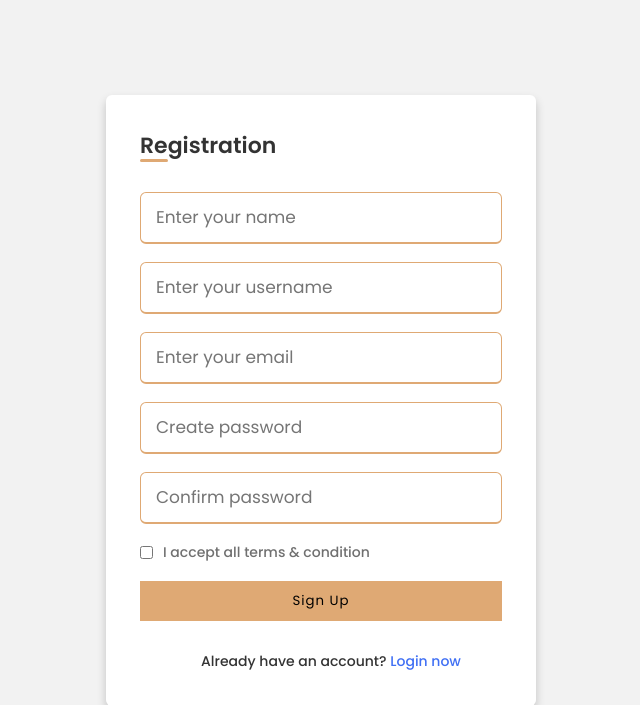
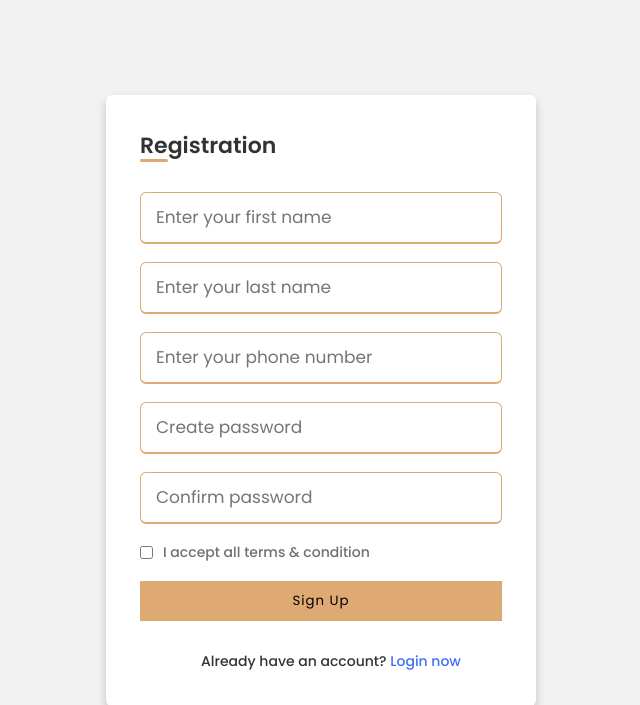
Before and after one commit to mukhammad-irmatov/booking_projectt, a Django app: page /user/signup/ in a window 1280 px wide. Shown: the top 705 px of the page, without its empty margins (319-959 px from the left). Run offline with Django 4.2, Linux system fonts and the light colour scheme.

Commit message:
remove email field

```diff
--- a/apps/users/forms.py
+++ b/apps/users/forms.py
@@ -9,7 +9,7 @@ class UserForm(UserCreationForm):
 
     class Meta:
         model = CustomUser
-        fields = ('first_name', 'last_name', 'email', 'phone', 'password1', 'password2')
+        fields = ('first_name', 'last_name', 'phone', 'password1', 'password2')
 
     def save(self, commit=True):
         user = super().save(commit)
--- a/apps/users/models.py
+++ b/apps/users/models.py
@@ -44,7 +44,6 @@ phone_regex = RegexValidator(
 
 class CustomUser(AbstractUser):
     username = None
-    email = models.EmailField(('email address'))
 
     phone = models.CharField(max_length=12, validators=[phone_regex], unique=True, blank=True, null=True, default=None)
     is_active = models.BooleanField(default=True)
--- a/apps/users/views.py
+++ b/apps/users/views.py
@@ -12,7 +12,7 @@ def my_functional_view(request):
 
         first_name = request.POST['first_name']
         last_name = request.POST['last_name']
-        email = request.POST['email']
+
         phone = request.POST['phone']
         password1 = request.POST['password1']
         password2 = request.POST['password2']
@@ -22,10 +22,6 @@ def my_functional_view(request):
             message = 'the number is small, the number should be 12'
         elif UserForm.objects.filter(phone=phone):
             message = 'This Phone is already taken'
-        elif len(email) < 6:
-            message = 'Please enter true email address'
-        elif UserForm.objects.filter(email=email):
-            message = 'Your have already an account according to your email address'
         elif len(password1) < 6:
             message = 'The password must contain 6 symbols'
         elif password1 != password2:
@@ -35,7 +31,6 @@ def my_functional_view(request):
                 first_name=first_name,
                 last_name=last_name,
                 phone=phone,
-                email=email,
                 password=make_password(password1),
 
             )
--- a/templates/signup/signup.html
+++ b/templates/signup/signup.html
@@ -16,13 +16,13 @@
             <p>{{ message }}</p>
         {% else %}
             <div class="input-box">
-                <input type="text" name="name" placeholder="Enter your name">
+                <input type="text" name="first_name" placeholder="Enter your first name">
+            </div>
+              <div class="input-box">
+                <input type="text" name="last_name" placeholder="Enter your last name">
             </div>
             <div class="input-box">
-                <input type="text" name="username" placeholder="Enter your username">
-            </div>
-            <div class="input-box">
-                <input type="text" name="email" placeholder="Enter your email">
+                <input type="tel" name="phone" placeholder="Enter your phone number">
             </div>
             <div class="input-box">
                 <input type="password" name="password1" placeholder="Create password">
```
Also changed, not shown: apps/pages/migrations/0001_initial.py, apps/pages/migrations/0002_alter_contact_phone.py (deleted), apps/pages/migrations/0003_alter_contact_phone.py (deleted), apps/users/migrations/0002_alter_customuser_email.py (added).
